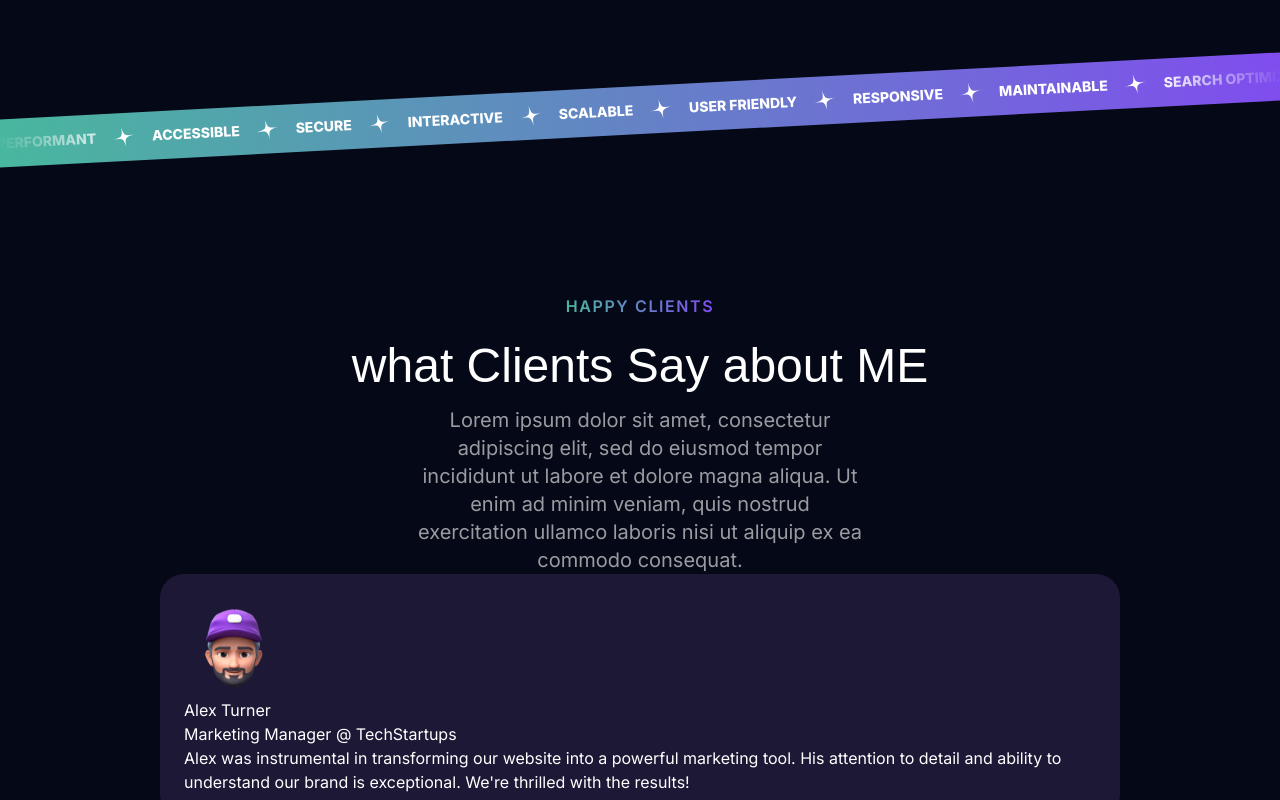
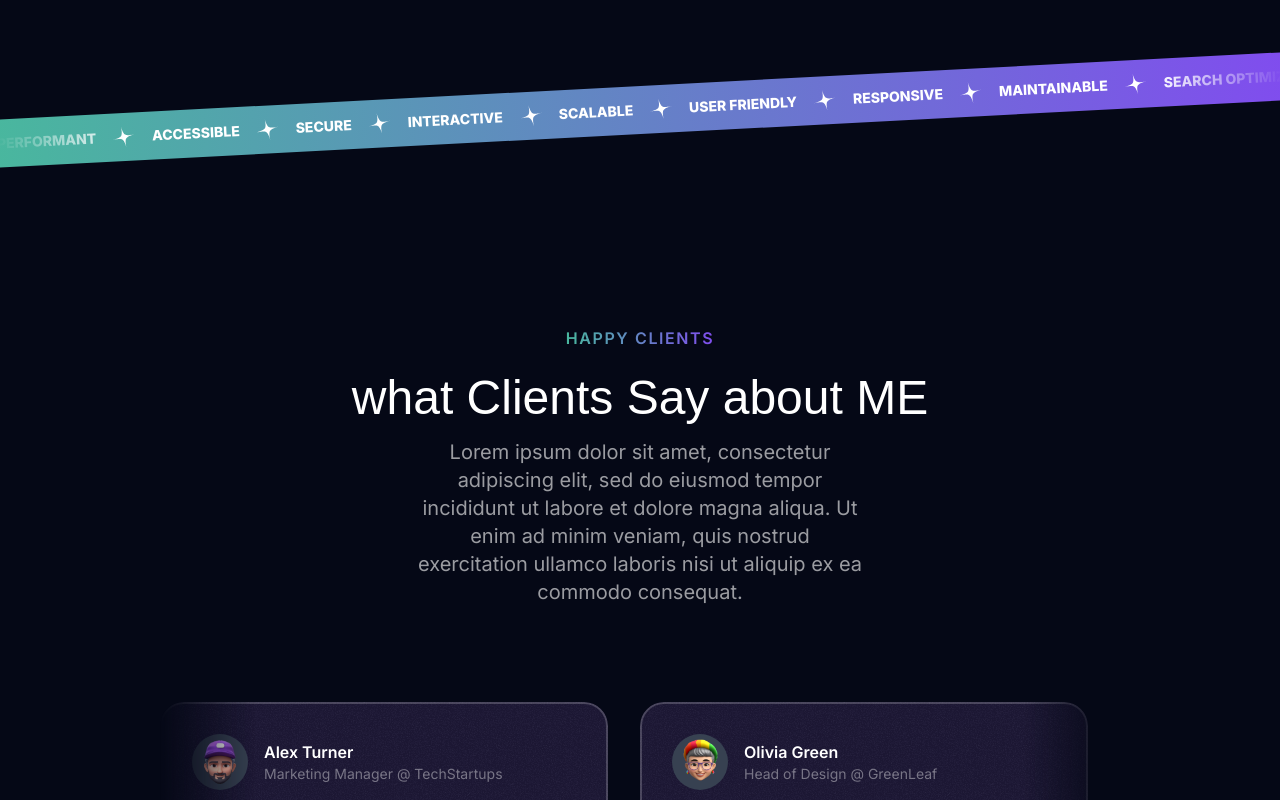
Before and after one commit to AmenZemzem68/amen-zemzem-portfolio-v2, a Next.js app: page / in a window 1280 px wide. Shown: the part 3078-3878 px from the top of the page. Built offline with nearby package versions, Linux system fonts and the light colour scheme; a web font is replaced by a local one.

Commit message:
Major Update

```diff
--- a/src/components/Card.tsx
+++ b/src/components/Card.tsx
@@ -9,7 +9,7 @@
   return (
     <div
       className={twMerge(
-        "bg-[#1D1836] rounded-3xl relative z-0 overflow-hidden after:z-10 after:content-[''] after:absolute after:inset-0 after:outline-2 after:outline after:-outline-offset-2 after:rounded-3xl after:outline-white/20 after:pointer-events-none ;p-6",
+        "bg-[#1D1836] rounded-3xl relative z-0 overflow-hidden after:z-10 after:content-[''] after:absolute after:inset-0 after:outline-2 after:outline after:-outline-offset-2 after:rounded-3xl after:outline-white/20 after:pointer-events-none p-6",
         className,
       )}
     >
--- a/src/sections/Projects.tsx
+++ b/src/sections/Projects.tsx
@@ -6,6 +6,7 @@
 import ArrowUpRight from "@/assets/icons/arrow-up-right.svg";
 import grainImage from "@/assets/images/grain.jpg";
 import { SectionHeader } from "@/components/SectionHeader";
+import { Card } from "@/components/Card";
 
 const portfolioProjects = [
   {
@@ -60,19 +61,10 @@
         />
         <div className="mt-10 md:mt-20 flex flex-col gap-20">
           {portfolioProjects.map((project) => (
-            <div
+            <Card
               key={project.title}
-              className="bg-[#1D1836] rounded-3xl relative z-0 overflow-hidden after:z-10 after:content-['']
-              after:absolute after:inset-0 after:outline-2 after:outline
-              after:-outline-offset-2 after:rounded-3xl after:outline-white/20
-              px-8 pt-8 md:pt-12 md:px-10 lg:pt-16 lg:px-20 after:pointer-events-none"
+              className="px-8 pt-8 pb-0 md:pt-12 md:px-10 lg:pt-16 lg:px-20"
             >
-              <div
-                className="absolute inset-0 -z-10 opacity-5"
-                style={{
-                  backgroundImage: `url(${grainImage.src})`,
-                }}
-              ></div>
               <div className="lg:grid lg:grid-cols-2 lg:gap-16">
                 <div className="lg:pb-16">
                   <div className="bg-gradient-to-r from-[#49b79e] to-[#804DEE] inline-flex gap-2 font-bold uppercase tracking-widest text-sm text-transparent bg-clip-text">
@@ -107,7 +99,7 @@
                   />
                 </div>
               </div>
-            </div>
+            </Card>
           ))}
         </div>
       </div>
--- a/src/sections/Testimonials.tsx
+++ b/src/sections/Testimonials.tsx
@@ -6,6 +6,7 @@
 import { SectionHeader } from "@/components/SectionHeader";
 import grainImage from "@/assets/images/grain.jpg";
 import Image from "next/image";
+import { Card } from "@/components/Card";
 
 const testimonials = [
   {
@@ -42,7 +43,7 @@
 
 export const TestimonialsSection = () => {
   return (
-    <div className="py-16">
+    <div className="py-16 lg:py-24">
       <div className="container">
         <SectionHeader
           title="what Clients Say about ME"
@@ -52,22 +53,34 @@
         minim veniam, quis nostrud exercitation ullamco laboris nisi ut
         aliquip ex ea commodo consequat."
         />
-        <div>
-          {testimonials.map((testimonial) => (
-            <div
-              key={testimonial.name}
-              className="bg-[#1D1836] rounded-3xl p-6 relative overflow-hidden"
-            >
-              <div
-                className="absolute inset-0 opacity-5 -z-10"
-                style={{ backgroundImage: `url(${grainImage.src})` }}
-              ></div>
-              <Image src={testimonial.avatar} alt={testimonial.name} />
-              <div>{testimonial.name}</div>
-              <div>{testimonial.position}</div>
-              <div>{testimonial.text}</div>
-            </div>
-          ))}
+        <div className="mt-16 lg:mt-24 flex overflow-x-clip [mask-image:linear-gradient(to_right,transparent,black_10%,black_90%,transparent)]">
+          <div className="flex gap-8 flex-none">
+            {testimonials.map((testimonial) => (
+              <Card
+                key={testimonial.name}
+                className="max-w-xs md:max-w-md md:p-8"
+              >
+                <div className="flex gap-4 items-center">
+                  <div className="size-14 bg-gray-700 inline-flex rounded-full flex-shrink-0">
+                    <Image
+                      src={testimonial.avatar}
+                      alt={testimonial.name}
+                      className="max-h-full"
+                    />
+                  </div>
+                  <div>
+                    <div className="font-semibold">{testimonial.name}</div>
+                    <div className="text-sm text-white/40">
+                      {testimonial.position}
+                    </div>
+                  </div>
+                </div>
+                <p className="mt-4 md:mt-6 text-sm md:text-base">
+                  {testimonial.text}
+                </p>
+              </Card>
+            ))}
+          </div>
         </div>
       </div>
     </div>
```
